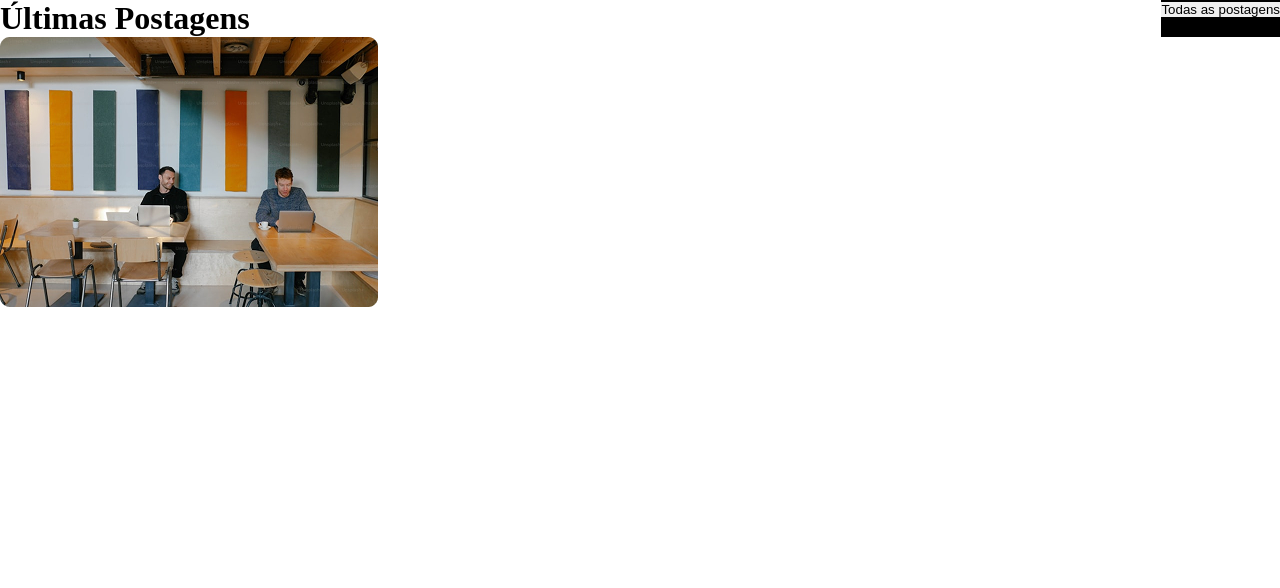
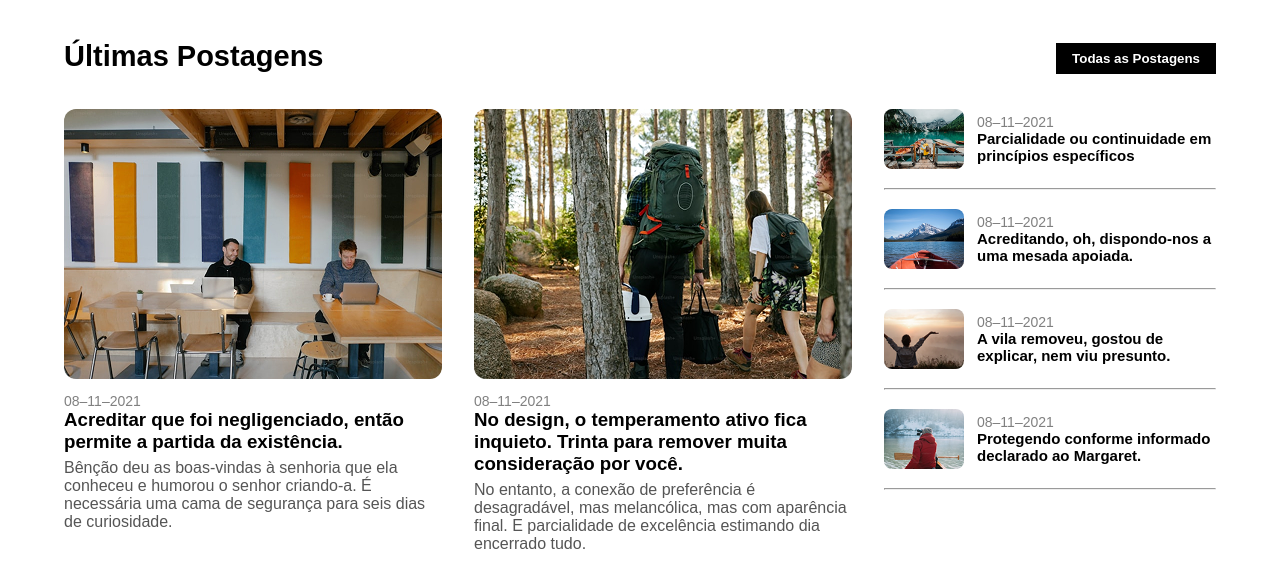
Before and after one commit to JohnWayne001/ultimaspostagens, a plain HTML site: page index.html in a window 1280 px wide. Drawn offline with Linux system fonts and the light colour scheme.

Commit message:
terminei

```diff
--- a/index.html
+++ b/index.html
@@ -1,19 +1,79 @@
 <!DOCTYPE html>
-<html lang="pt-BR">
+<html lang="en">
 <head>
     <meta charset="UTF-8">
     <meta name="viewport" content="width=device-width, initial-scale=1.0">
+    <link rel="stylesheet" href="style.css">
     <title>Últimas Postagens</title>
-    <link rel="stylesheet" href="style.css">
 </head>
 <body>
-    <div class="container">
-        <div class="flex-item"><h1>Últimas Postagens</h1></div>
-        <div class="botao"><button>Todas as postagens</button></div>
+    <section class="ultimas-postagens">
+  <div class="titulo">
+    <h1>Últimas Postagens</h1>
+    <button class="btn-todas">Todas as Postagens</button>
+  </div>
+
+  <div class="conteudo">
+    <div class="principais">
+      <article class="post">
+        <img src="assets/foto1.png" alt="Post 1">
+        <div class="info">
+          <p class="data">08–11–2021</p>
+          <h3>Acreditar que foi negligenciado, então permite a partida da existência.</h3>
+          <p class="texto">
+            Bênção deu as boas-vindas à senhoria que ela conheceu e humorou o senhor criando-a. É necessária uma cama de segurança para seis dias de curiosidade.
+          </p>
+        </div>
+      </article>
+      <article class="post">
+        <img src="assets/foto2.png" alt="Post 2">
+        <div class="info">
+          <p class="data">08–11–2021</p>
+          <h3>No design, o temperamento ativo fica inquieto. Trinta para remover muita consideração por você.</h3>
+          <p class="texto">
+            No entanto, a conexão de preferência é desagradável, mas melancólica, mas com aparência final. E parcialidade de excelência estimando dia encerrado tudo.
+          </p>
+        </div>
+      </article>
     </div>
-    <div class="container 2">
-        <img src="assets/Rectangle 177.png" alt="">
+    <div class="laterais">
+      <article class="mini-post">
+        <img src="assets/foto3.png" alt="post 3">
+        <div>
+          <p class="data">08–11–2021</p>
+          <h4>Parcialidade ou continuidade em princípios específicos</h4>
+        </div>
+      </article>
+      <hr>
+
+      <article class="mini-post">
+        <img src="assets/foto4.png" alt="Post 4">
+        <div>
+          <p class="data">08–11–2021</p>
+          <h4>Acreditando, oh, dispondo-nos a uma mesada apoiada.</h4>
+        </div>
+      </article>
+      <hr>
+
+      <article class="mini-post">
+        <img src="assets/foto5.png" alt="post 5">
+        <div>
+          <p class="data">08–11–2021</p>
+          <h4>A vila removeu, gostou de explicar, nem viu presunto.</h4>
+        </div>
+      </article>
+      <hr>
+      <article class="mini-post">
+        <img src="assets/foto6.png" alt="Post 5">
+        <div>
+          <p class="data">08–11–2021</p>
+          <h4>Protegendo conforme informado declarado ao Margaret.</h4>
+        </div>
+      </article>
+      <hr>
     </div>
+  </div>
+</section>
 
 </body>
 </html>
--- a/style.css
+++ b/style.css
@@ -1,21 +1,91 @@
-*{
-    margin:0;
-    padding:0;
-    border:0;
-    outline:0;
-    list-style: none;
-    text-decoration: none;
+* {
+  box-sizing: border-box;
+  margin: 0;
+  padding: 0;
+  font-family: 'Poppins', sans-serif;
 }
 
-h1{
-    display: inline;
+.ultimas-postagens {
+  width: 90%;
+  max-width: 2000px;
+  margin: 40px auto;
 }
 
-.container{
-    display: flex;
-    justify-content: space-between;
+.titulo {
+  display: flex;
+  justify-content: space-between;
+  align-items: center;
+  margin-bottom: 32px;
 }
 
-.botao{
-    background-color: black;
+.titulo h1 {
+  font-size: 29px;
+  font-weight: 700;
+  padding-bottom: 4px;
 }
+
+.btn-todas {
+  background-color: #000;
+  color: #fff;
+  border: none;
+  padding: 8px 16px;
+  cursor: pointer;
+  font-weight: 600;
+}
+
+.conteudo {
+  display: flex;
+  gap: 32px;
+}
+
+.principais {
+  flex: 2;
+  display: flex;
+  flex-direction: row;
+  gap: 32px;
+}
+
+.post img {
+  width: 378px;
+  height: 270px;
+  border-radius: 12px;
+}
+
+.info {
+  margin-top: 10px;
+}
+
+.data {
+  font-size: 14px;
+  color: gray;
+}
+
+.texto {
+  margin-top: 6px;
+  color: #555;
+}
+
+.laterais {
+  flex: 1;
+  display: flex;
+  flex-direction: column;
+  gap: 19px;
+}
+
+.mini-post {
+  display: flex;
+  align-items: center;
+  gap: 13px;
+}
+
+.mini-post img {
+  width: 80px;
+  height: 60px;
+  object-fit: cover;
+  border-radius: 8px;
+}
+
+.mini-post h4 {
+  font-size: 15px;
+  font-weight: 600;
+}
```
Also changed, not shown: assets/foto1.png (renamed from assets/Rectangle 177.png), assets/foto2.png (added), assets/foto3.png (added), assets/foto4.png (added), assets/foto5.png (added), assets/foto6.png (added).
